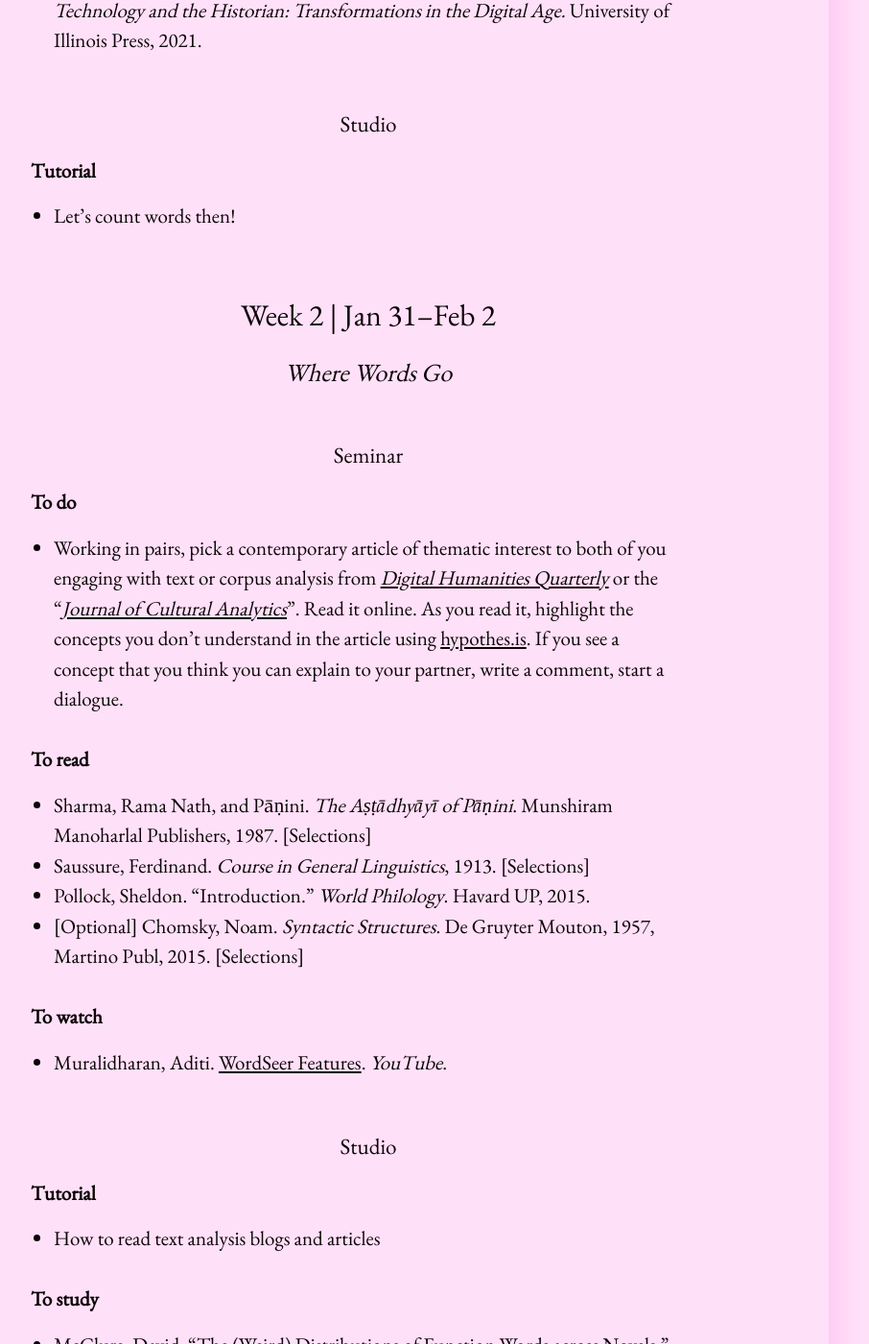
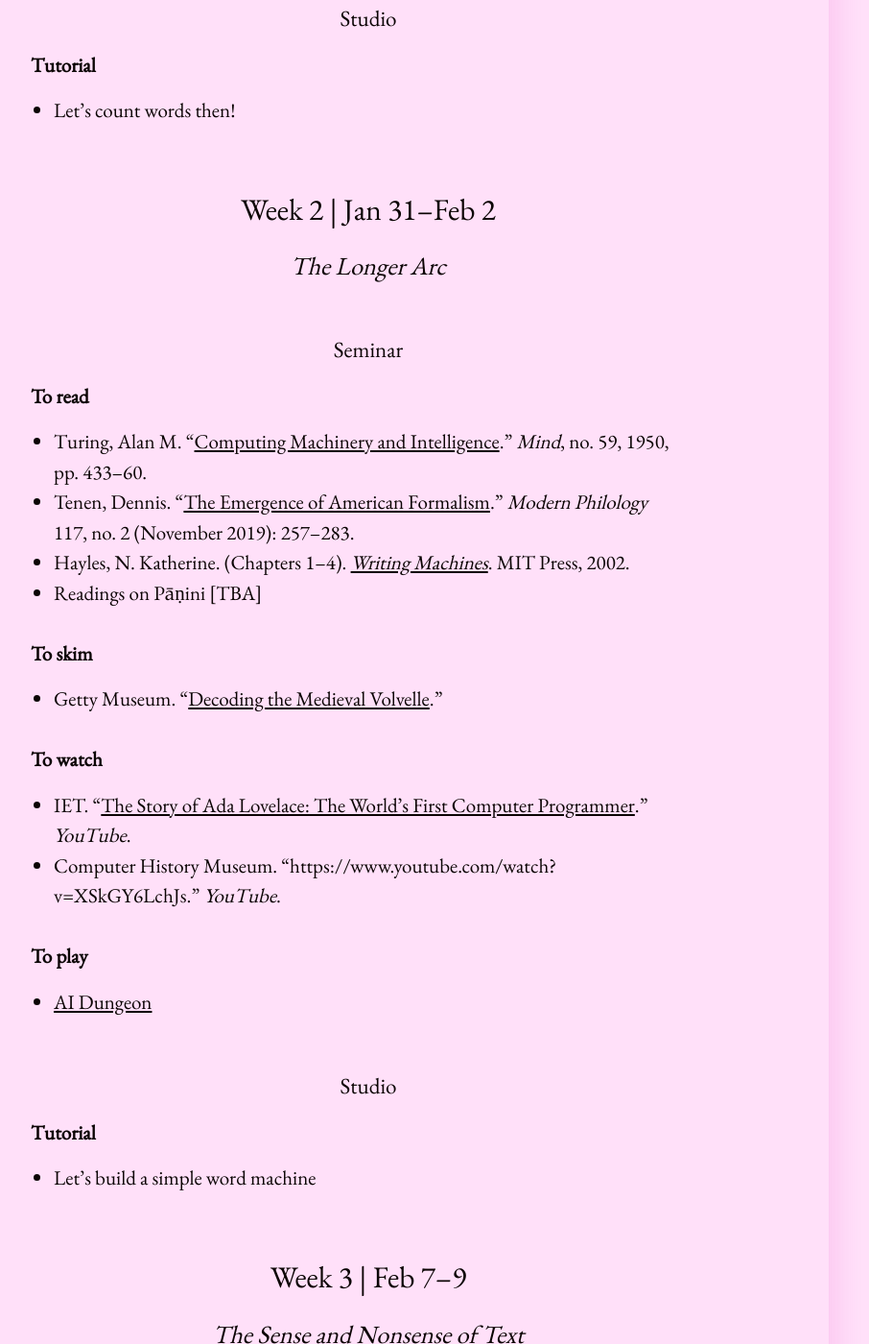
Before and after one commit to elotroalex/s23-intro-dh, a Jekyll site: the page built from schedule.md, in a window 1280 px wide and 1400 px high, scrolled down 1178 px. Shown: the whole window at 96% size, without its empty margins (256-1162 px from the left). Built offline with Jekyll 4.4.1, drawn with Linux system fonts in a browser that asks for light colours; some of the changed text lies outside the part shown.

Commit message:
moved things around

```diff
--- a/schedule.md
+++ b/schedule.md
@@ -9,20 +9,20 @@ title: Schedule
 
 <br>
 
-### | ANALYSIS |
+<!--  -->
 
 ### Week 1 | Jan 24--26
 
-#### The Long Arc of Counting Words
+#### The Shorter Arc of Computing Words
 
 ##### Seminar
 
 **To read**
-- Miles, Josephine. *Poetry and Change: Donne, Milton, Wordsworth, and the Equilibrium of the Present*. University of California Press, 1974. (Introduction. Chapter 1–3) [PR502 M56]
-- Heffernan, Rachel Sagner Buurma and Laura. “[Search and Replace: Josephine Miles and the Origins of Distant Reading](https://modernismmodernity.org/forums/posts/search-and-replace).” *Modernism/Modernity*, Apr. 2018. modernismmodernity.org.
+
+- Heffernan, Laura and Rachel Sagner Buurma. “[Search and Replace: Josephine Miles and the Origins of Distant Reading](https://modernismmodernity.org/forums/posts/search-and-replace).” *Modernism/Modernity*, Apr. 2018. modernismmodernity.org.
 - Hockey, Susan. "[The History of Humanities Computing](https://companions.digitalhumanities.org/DH/?chapter=content/9781405103213_chapter_1.html)." *A Companion to Digital Humanities*. Schreibman, Susan, et al., eds.  Wiley, 2004.
 - Crimble, Adam. "[The Origin Myths of Computing in Historical Research](http://ebookcentral.proquest.com/lib/yale-ebooks/detail.action?docID=6532324)." *Technology and the Historian: Transformations in the Digital Age.* University of Illinois Press, 2021.
-
+- Terras, Melissa, and Julianne Nyhan. “[Father Busa’s Female Punch Card Operatives](https://dhdebates.gc.cuny.edu/read/untitled/section/1e57217b-f262-4f25-806b-4fcf1548beb5).” Debates in the Digital Humanities, 2016.
 
 
 ##### Studio
@@ -31,10 +31,43 @@ title: Schedule
 
 - Let's count words then!
 
+<!--  -->
+
 
 ### Week 2 | Jan 31--Feb 2
 
-#### Where Words Go
+#### The Longer Arc
+
+##### Seminar
+
+**To read**
+
+- Turing, Alan M. “[Computing Machinery and Intelligence](https://doi.org/10.1093/mind/LIX.236.433).” *Mind*, no. 59, 1950, pp. 433–60.
+- Tenen, Dennis. “[The Emergence of American Formalism](https://academiccommons.columbia.edu/doi/10.7916/d8-8spe-nn29).” *Modern Philology* 117, no. 2 (November 2019): 257–283.
+- Hayles, N. Katherine. (Chapters 1–4). *[Writing Machines](https://monoskop.org/images/b/bf/Hayles_N_Katherine_Writing_Machines.pdf)*. MIT Press, 2002.
+- Readings on Pāṇini [TBA]
+
+**To skim**
+- Getty Museum. "[Decoding the Medieval Volvelle](http://blogs.getty.edu/iris/decoding-the-medieval-volvelle/)."
+
+**To watch**
+- IET. "[The Story of Ada Lovelace: The World's First Computer Programmer](https://www.youtube.com/watch?v=J7ITqnEmf-g)." *YouTube*.
+- Computer History Museum. "https://www.youtube.com/watch?v=XSkGY6LchJs." *YouTube*.
+
+**To play**
+- [AI Dungeon](https://play.aidungeon.io/main/home)
+
+##### Studio
+
+**Tutorial**
+
+- Let's build a simple word machine
+
+<!--  -->
+
+### Week 3 | Feb 7--9
+
+#### The Sense and Nonsense of Text
 
 ##### Seminar
 
@@ -42,16 +75,10 @@ title: Schedule
 - Working in pairs, pick a contemporary article of thematic interest to both of you engaging with text or corpus analysis from [*Digital Humanities Quarterly*](http://www.digitalhumanities.org/dhq/) or the "[*Journal of Cultural Analytics*](https://culturalanalytics.org/)". Read it online. As you read it, highlight the concepts you don't understand in the article using [hypothes.is](https://via.hypothes.is/). If you see a concept that you think you can explain to your partner, write a comment, start a dialogue.
 
 **To read**
-- Sharma, Rama Nath, and Pāṇini. *The Aṣṭādhyāyī of Pāṇini*. Munshiram Manoharlal Publishers, 1987. [Selections]
-- Saussure, Ferdinand. *Course in General Linguistics*, 1913. [Selections]
 - Pollock, Sheldon. "Introduction." *World Philology*. Havard UP, 2015.
-- [Optional] Chomsky, Noam. *Syntactic Structures*. De Gruyter Mouton, 1957, Martino Publ, 2015. [Selections]
-
 
 **To watch**
 - Muralidharan, Aditi. [WordSeer Features](https://www.youtube.com/watch?v=fMyTkCsZcLU). *YouTube*.
-
-
 
 ##### Studio
 
@@ -59,11 +86,12 @@ title: Schedule
 
 - How to read text analysis blogs and articles
 
-**To study**
+**In class case study**
 
 - McClure, David. "[The (Weird) Distributions of Function Words across Novels](https://litlab.stanford.edu/distributions-of-function-words/)." Stanford Literary Lab. Accessed 16 Jan. 2023
 
-### Week 3 | Feb 7--9
+
+### Week 4 | Feb 14--16
 
 #### The Agon of Cultural Analytics
 
@@ -86,7 +114,32 @@ title: Schedule
 - Algee-Hewitt, Mark, Katherine Bowers, Quinn Dombrowski, and Heather Froehlich. "[Data Sitters Club #10: Heather Likes Principal Component Analysis](https://datasittersclub.github.io/site/dsc10.html)." (July 20, 2021)
 
 
-### Week 4 | Feb 14--16
+
+### Week 5 | Feb 21--23
+
+#### The Back and Forth Between Pictura and Poesis, oh, and Sound.
+
+##### Seminar
+
+**To read**
+
+- Horace. *Ars Poetica*. [Selections]
+- Arnold, Taylor, and Lauren Tilton. “[Distant Viewing: Analyzing Large Visual Corpora](https://doi.org/10.1093/llc/fqz013).” *Digital Scholarship in the Humanities*, vol. 34, no. Supplement_1, Dec. 2019, pp. i3–16.
+- Kaufman, Micki. Selections from "[Quantifying Kissinger](https://blog.quantifyingkissinger.com/all-posts/)."
+- Xu, Weijia, et al. “[A Study of Spoken Audio Processing Using Machine Learning for Libraries, Archives and Museums (LAM)](https://doi.org/10.1109/BigData50022.2020.9378438).” *2020 IEEE International Conference on Big Data (Big Data)*, 2020, pp. 1939–48.
+
+**To explore**
+- Arnold, Taylor, N. Ayers, J. Madron, R. Nelson, Lauren Tilton, Laura Wexler, et al. "[Photogrammar](https://photogrammar.org/maps)"
+- Sá Pereira, Moacir P. de. "[Mapping Fabula and Sjužet in 'Wandering Rocks'](https://muziejus.github.io/wandering-rocks/)."
+
+##### Studio
+
+**Tutorial**
+
+- Re-introducing colored pencils
+
+
+### Week 6 | Feb 28--March 2
 
 #### The Social Life of Everything, Everyone and Everywhen
 
@@ -107,54 +160,6 @@ title: Schedule
 
 - How to find the right tool for the job
 
-### | POESIS |
-
-### Week 5 | Feb 21--23
-
-#### The Electric Loom
-
-##### Seminar
-
-**To read**
-- Lovelace, Ada. "Notes." [Selections]
-- Turing, Alan M. “[Computing Machinery and Intelligence](https://doi.org/10.1093/mind/LIX.236.433).” *Mind*, no. 59, 1950, pp. 433–60.
-- Tenen, Dennis. “[The Emergence of American Formalism](https://academiccommons.columbia.edu/doi/10.7916/d8-8spe-nn29).” *Modern Philology* 117, no. 2 (November 2019): 257–283.
-- Hayles, N. Katherine. *Writing Machines*. MIT Press, 2002. [Selections]
-- Queneau, Raymond. *Cent mille milliards de poèmes*. [Selections]
-
-**To explore**
-- [AI Dungeon](https://play.aidungeon.io/main/home)
-
-##### Studio
-
-**Tutorial**
-
-- Let's build a simple word machine
-
-
-### Week 6 | Feb 28--March 2
-
-#### The Back and Forth Between Pictura and Poesis, oh, and Sound.
-
-##### Seminar
-
-**To read**
-
-- Horace. *Ars Poetica*. [Selections]
-- Arnold, Taylor, and Lauren Tilton. “[Distant Viewing: Analyzing Large Visual Corpora](https://doi.org/10.1093/llc/fqz013).” *Digital Scholarship in the Humanities*, vol. 34, no. Supplement_1, Dec. 2019, pp. i3–16.
-- Kaufman, Micki. Selections from "[Quantifying Kissinger](https://blog.quantifyingkissinger.com/all-posts/)."
-- Xu, Weijia, et al. “[A Study of Spoken Audio Processing Using Machine Learning for Libraries, Archives and Museums (LAM)](https://doi.org/10.1109/BigData50022.2020.9378438).” *2020 IEEE International Conference on Big Data (Big Data)*, 2020, pp. 1939–48.
-
-**To explore**
-- Arnold, Taylor, N. Ayers, J. Madron, R. Nelson, Lauren Tilton, Laura Wexler, et al. "[Photogrammar](https://photogrammar.org/maps)"
-- Sá Pereira, Moacir P. de. "[Mapping Fabula and Sjužet in 'Wandering Rocks'](https://muziejus.github.io/wandering-rocks/)."
-
-
-##### Studio
-
-**Tutorial**
-
-- Re-introducing colored pencils
 
 ### Week 7 | Mar 7--9
 
```
Also changed, not shown: other parts of schedule.md (+0 -1 lines).
